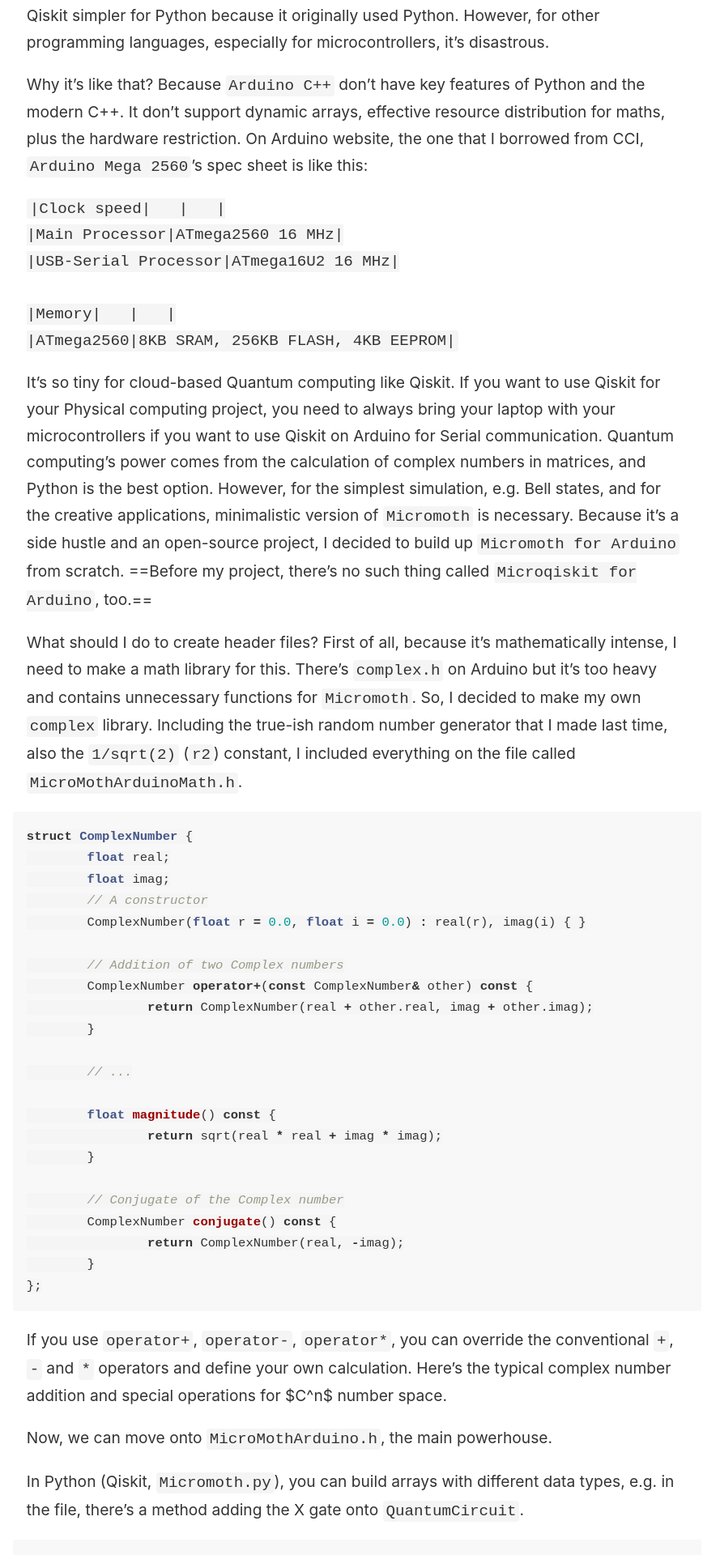
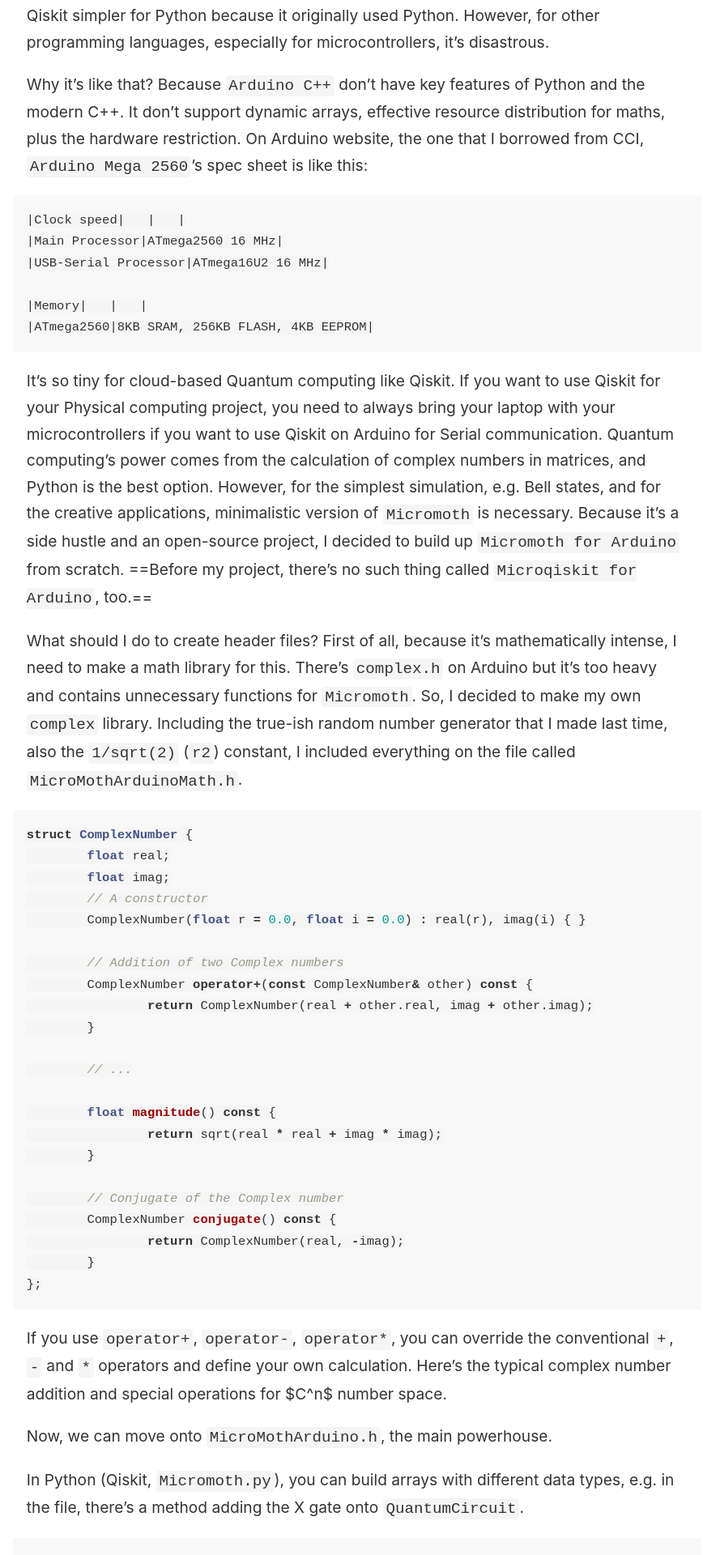
Before and after one commit to artreadcode/artreadcode.github.io, a Jekyll site: the page built from _notes/2024/Dissertation-The-Story-of-weekly-tasks-01.md, in a window 1280 px wide. Shown: the part 1494-3414 px from the top of the page at 81% size, without its empty margins (44-912 px from the left). Built offline with Jekyll 4.4.1, drawn with Linux system fonts in a browser that asks for light colours.

Commit message:
Update Dissertation-The-Story-of-weekly-tasks-01.md

````diff
--- a/_notes/2024/Dissertation-The-Story-of-weekly-tasks-01.md
+++ b/_notes/2024/Dissertation-The-Story-of-weekly-tasks-01.md
@@ -24,7 +24,7 @@
 `Micromoth` stems from `MicroQiskit`, which is the essential version of `IBM Qiskit` for the simplest Quantum computing applications. I remember it was this May, but IBM released `Qiskit v1.0` and it leads to lack of support to `MicroQiskit`, which is now deprecated. So, the company that I'm working at, Moth, forked the official repository and started to adapt it for `Qiskit v1.0` which is now called `Micromoth`. There's the fundamental file called `micromoth.py` for Python. It's comparatively easier to make Qiskit simpler for Python because it originally used Python. However, for other programming languages, especially for microcontrollers, it's disastrous.
 
 Why it's like that? Because `Arduino C++` don't have key features of Python and the modern C++. It don't support dynamic arrays, effective resource distribution for maths, plus the hardware restriction. On Arduino website, the one that I borrowed from CCI, `Arduino Mega 2560`'s spec sheet is like this:
-``` ino
+```
 |Clock speed|   |   |
 |Main Processor|ATmega2560 16 MHz|
 |USB-Serial Processor|ATmega16U2 16 MHz|
@@ -81,7 +81,6 @@
 #include "MicroMothArduinoMath.h"
 
 class QuantumCircuit {
-
 	public:
 		enum GateOp { INIT, X, RX, RZ, H, CX, CRX, SWAP, RY, Z, T Y, M };
 		struct Op {
````
